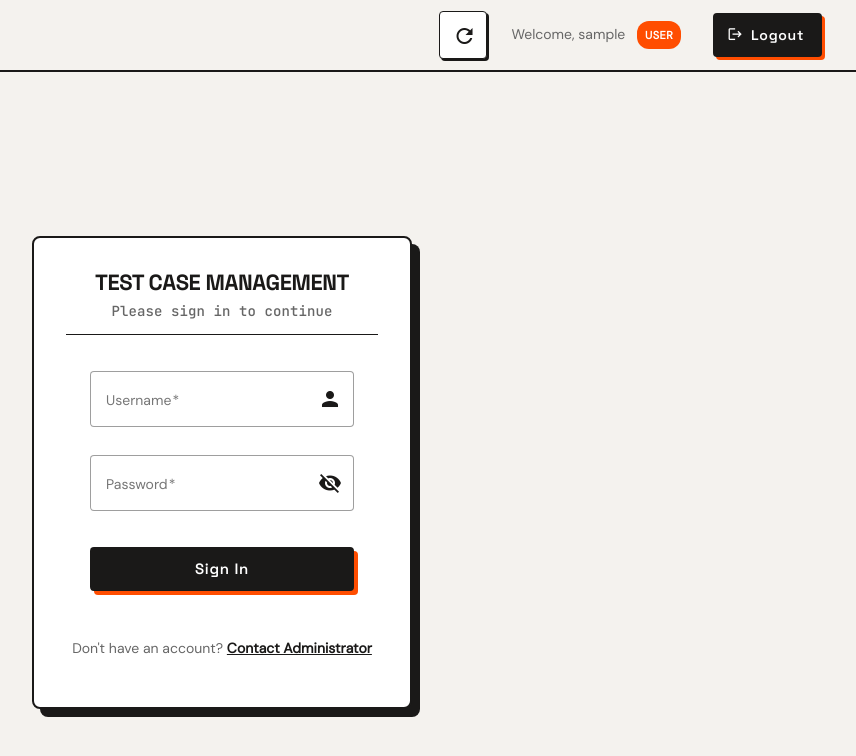
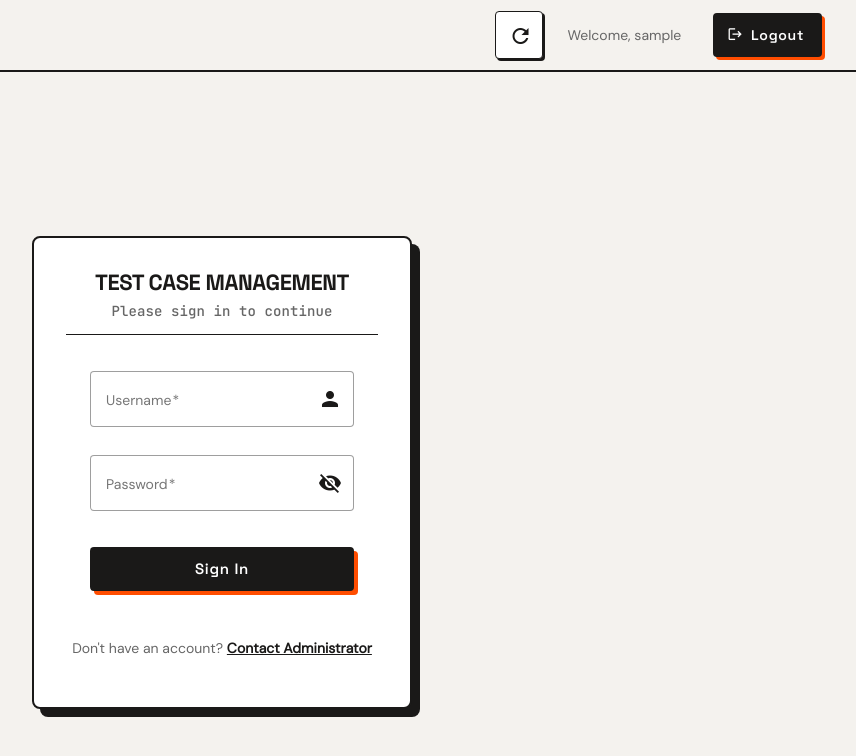
Before and after one commit to irfansyafie96/test-case-management-system, an Angular app in the folder tcm-frontend/: page /login in a window 1280 px wide. Shown: the top 756 px of the page, without its empty margins (418-1274 px from the left). Built offline with nearby package versions, Linux system fonts and the light colour scheme; no server answers; sample sign-in values are in the browser's storage.

Commit message:
Remove role badge from header
Role-based UI already indicates user permissions through button visibility

```diff
--- a/tcm-frontend/src/app/shared/header/header.component.css
+++ b/tcm-frontend/src/app/shared/header/header.component.css
@@ -45,36 +45,7 @@
   font-weight: 500;
 }
 
-/* Role badge styling */
-.role-badge {
-  display: inline-block;
-  margin-left: 8px;
-  padding: 2px 8px;
-  border-radius: 12px;
-  font-size: 11px;
-  font-weight: 600;
-  text-transform: uppercase;
-  letter-spacing: 0.5px;
-  background-color: var(--accent-primary);
-  color: white;
-}
 
-/* Role-specific colors */
-.role-badge-admin {
-  background-color: #dc3545; /* Red for admin */
-}
-
-.role-badge-qa {
-  background-color: #28a745; /* Green for QA */
-}
-
-.role-badge-ba {
-  background-color: #17a2b8; /* Teal for BA */
-}
-
-.role-badge-tester {
-  background-color: #6c757d; /* Gray for tester */
-}
 
 /* Icon buttons - Brutalist hover */
 button[mat-icon-button] {
--- a/tcm-frontend/src/app/shared/header/header.component.html
+++ b/tcm-frontend/src/app/shared/header/header.component.html
@@ -12,7 +12,7 @@
       </button>
 
       <ng-container *ngIf="currentUser$ | async as user; else loginButton">
-        <span class="user-greeting">Welcome, {{ user.username }} <span class="role-badge role-badge-{{getPrimaryRole(user.roles).toLowerCase()}}">{{ getPrimaryRole(user.roles) }}</span></span>
+        <span class="user-greeting">Welcome, {{ user.username }}</span>
         <button mat-raised-button color="primary" (click)="logout()" class="logout-btn">
           <mat-icon>logout</mat-icon>
           <span>Logout</span>
--- a/tcm-frontend/src/app/shared/header/header.component.ts
+++ b/tcm-frontend/src/app/shared/header/header.component.ts
@@ -50,15 +50,5 @@ export class HeaderComponent implements OnInit {
     }
   }
 
-  getPrimaryRole(roles: string[] | undefined): string {
-    if (!roles || roles.length === 0) {
-      return 'USER';
-    }
-    // Return the highest privilege role (prioritizing ADMIN, then QA/BA, then TESTER)
-    if (roles.includes('ADMIN')) return 'ADMIN';
-    if (roles.includes('QA')) return 'QA';
-    if (roles.includes('BA')) return 'BA';
-    if (roles.includes('TESTER')) return 'TESTER';
-    return roles[0];
-  }
+
 }
```
